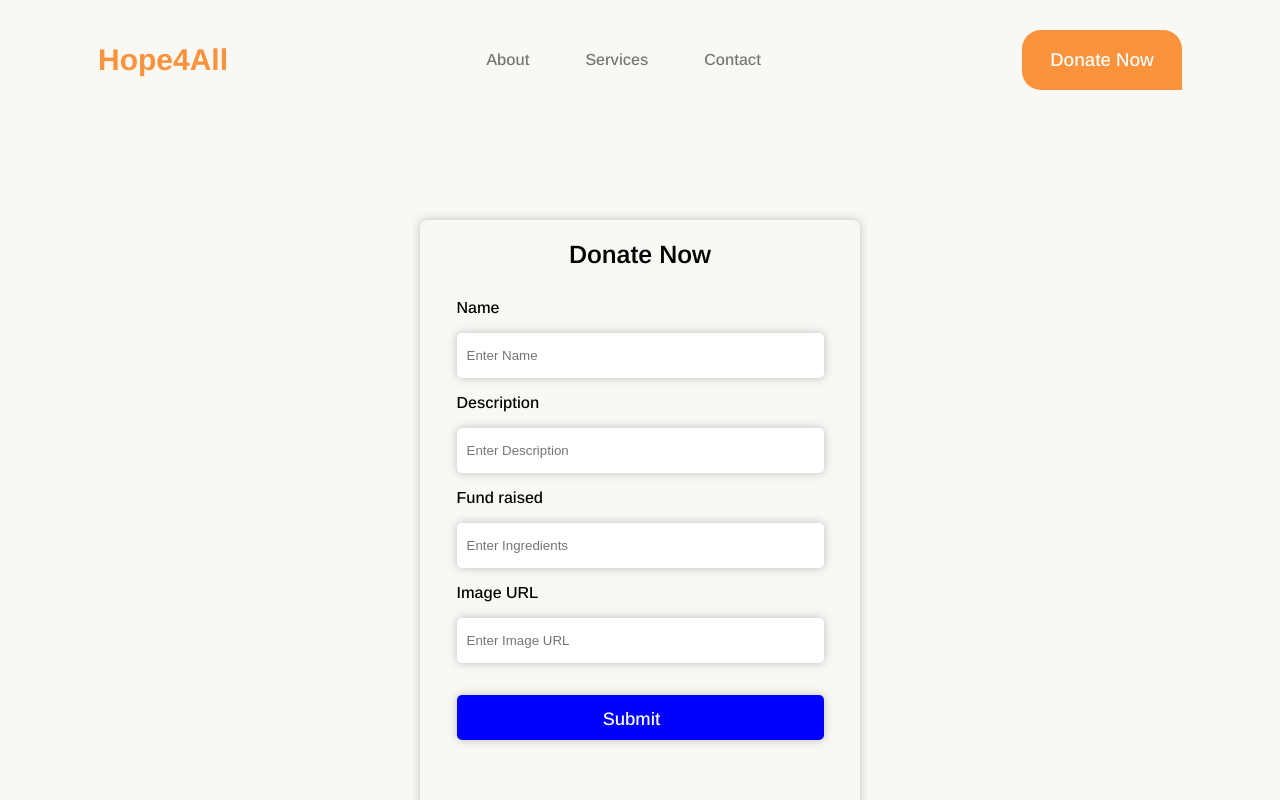
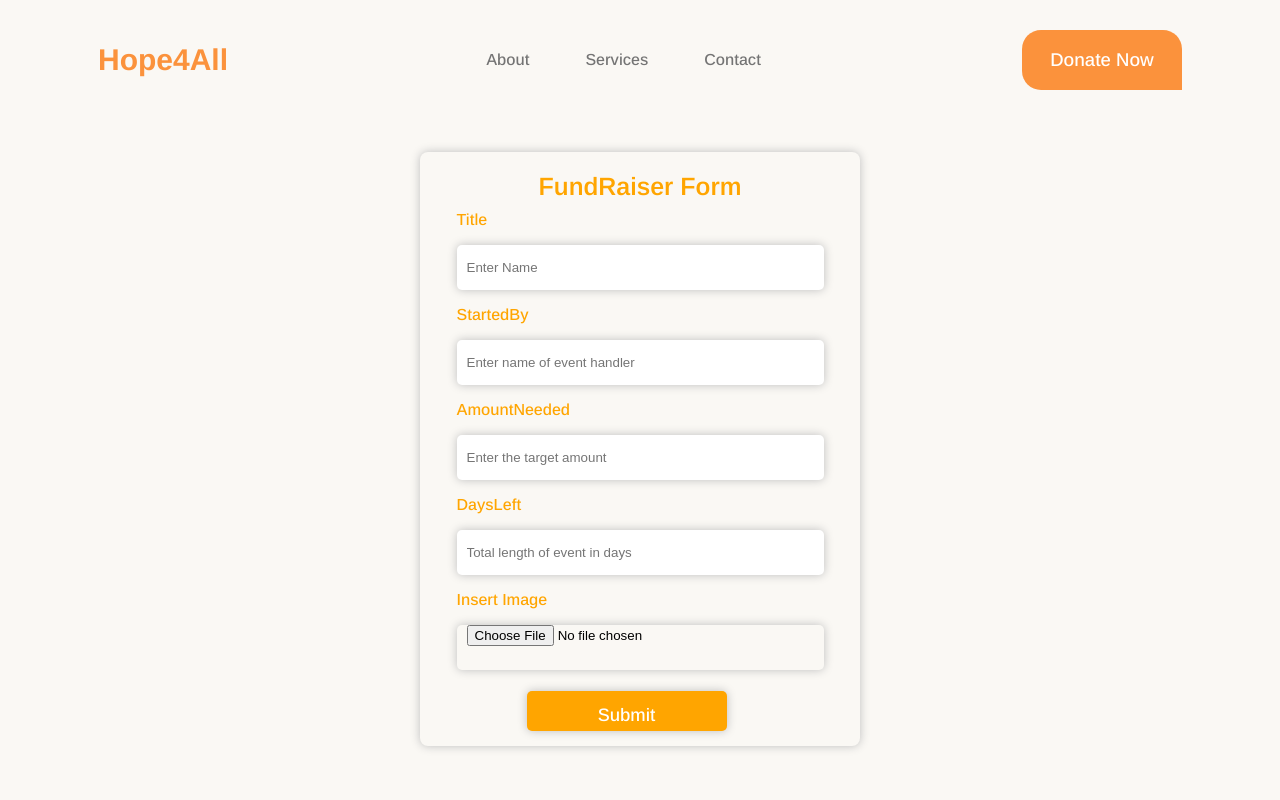
Before and after one commit to akash-singh8/hopeforall, a React (Vite) app in the folder frontend/: page /raise-fund in a window 1280 px wide. Shown: the top 800 px of the page. Built offline with nearby package versions, Linux system fonts and the light colour scheme.

Commit message:
updated: donor form ui

```diff
--- a/frontend/src/components/DonorForm.tsx
+++ b/frontend/src/components/DonorForm.tsx
@@ -6,11 +6,11 @@ const DonorForm = () => {
       <div className="recipe_box" data-aos="fade-up">
         <div className="boxer" data-aos="fade-up">
           <h1 className="create_your_recipe" data-aos="fade-up">
-            Donate Now
+            FundRaiser Form
           </h1>
           <form className="create_form" data-aos="fade-up">
             <label htmlFor="" data-aos="fade-up">
-              Name
+              Title
             </label>
             <input
               type="text"
@@ -22,42 +22,54 @@ const DonorForm = () => {
               data-aos="fade-up"
             />
             <label htmlFor="" data-aos="fade-up">
-              Description
+              StartedBy
             </label>
             <input
               type="text"
-              name="description"
-              placeholder="Enter Description"
+              name="image"
+              placeholder="Enter name of event handler"
               className="reaipe_inputss"
-              onChange={(e) => setDescription(e.target.value)}
+              onChange={(e) => setUrl(e.target.value)}
               required
               data-aos="fade-up"
             />
+
             <label htmlFor="" data-aos="fade-up">
-              Fund raised
+              AmountNeeded
             </label>
             <input
               type="text"
               name="ingredients"
-              placeholder="Enter Ingredients"
+              placeholder="Enter the target amount"
               className="reaipe_inputss"
               onChange={(e) => setIngredients(e.target.value)}
               required
               data-aos="fade-up"
             />
             <label htmlFor="" data-aos="fade-up">
-              Image URL
+              DaysLeft
             </label>
             <input
               type="text"
               name="image"
-              placeholder="Enter Image URL"
+              placeholder="Total length of event in days"
               className="reaipe_inputss"
               onChange={(e) => setUrl(e.target.value)}
               required
               data-aos="fade-up"
             />
-
+            <label htmlFor="" data-aos="fade-up">
+                Insert Image
+            </label>
+            <input
+              type="file"
+              name="Image"
+              placeholder="Image"
+              className="reaipe_inputss"
+              onChange={(e) => setDescription(e.target.value)}
+              required
+              data-aos="fade-up"
+            />
             <div className="recipe_submit_btn" data-aos="fade-up">
               <button
                 type="submit"
--- a/frontend/src/styles/DonorForm.css
+++ b/frontend/src/styles/DonorForm.css
@@ -7,22 +7,32 @@
 .recipe_box {
     width: 100%;
     display: flex;
+    padding-bottom: 20px;
     justify-content: center;
+    margin-bottom: 5rem;
 }
 
+
+
 .boxer {
-    margin-top: 100px;
+    margin-top: 2rem;
     width: 440px;
     height: 594px;
     border: 0;
     border-radius: 8px;
     box-shadow: 0 0 10px #bebebe;
     padding: 20px 0px;
+    transition:transform 0.5s ease;
+}
+.boxer:hover {
+    cursor: pointer;
+    transform: scale(1.1);
+
 }
 
 .create_your_recipe {
     font-size: 25px;
-    color: #000;
+    color: orange;
     font-weight: 600;
     text-align: center;
 }
@@ -31,12 +41,12 @@
     display: grid;
     grid-gap: 16px;
     justify-content: center;
-    margin-top: 30px;
+    margin-top: 10px;
 }
 
 label {
     font-size: 16px;
-    color: #000;
+    color:orange;
     font-weight: 500;
 }
 
@@ -51,25 +61,31 @@ label {
 }
 
 .recipe_submit_btn {
-    display: flex;
-    justify-content: center;
-    width: 100%;
-    margin-top: 16px;
+    width: 50%;
+    margin-top: 5px;
+    padding-left: 70px;
+
+}
+.recipe_submit_btn:hover {
+    cursor: pointer;
+    transform: scale(1.1);
+    transition: transform 1s ease;
+
 }
 
 .recipe_submit {
-    width: 367px;
-    height: 45px;
+    width: 200px;
+    height: 40px;
     border: 0;
     border-radius: 5px;
     box-shadow: 0 0 10px #bebebe;
-    padding-left: 10px;
-    background: blue;
+    background:orange;
     color: #fff;
     font-size: 18px;
     font-weight: 500;
     cursor: pointer;
-    transition: all 0.3s ease;
+
+
 }
 
 .instr_img {
```
